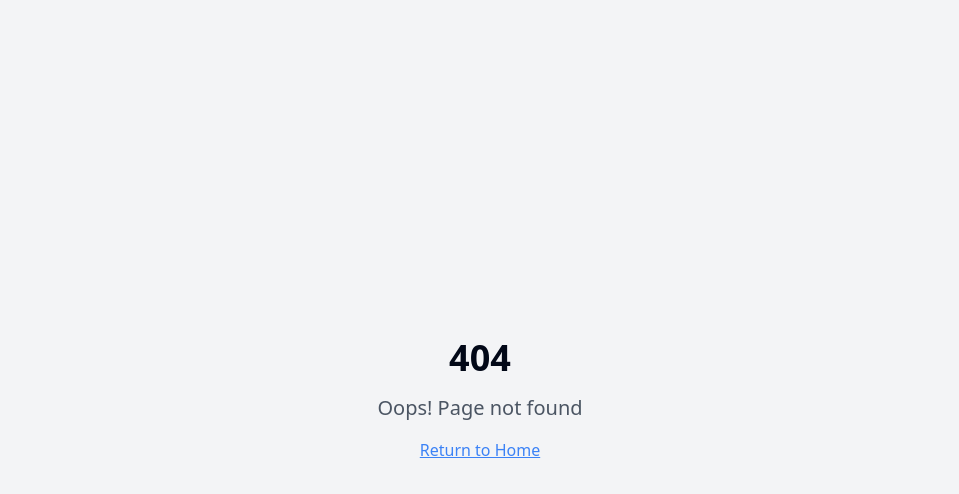
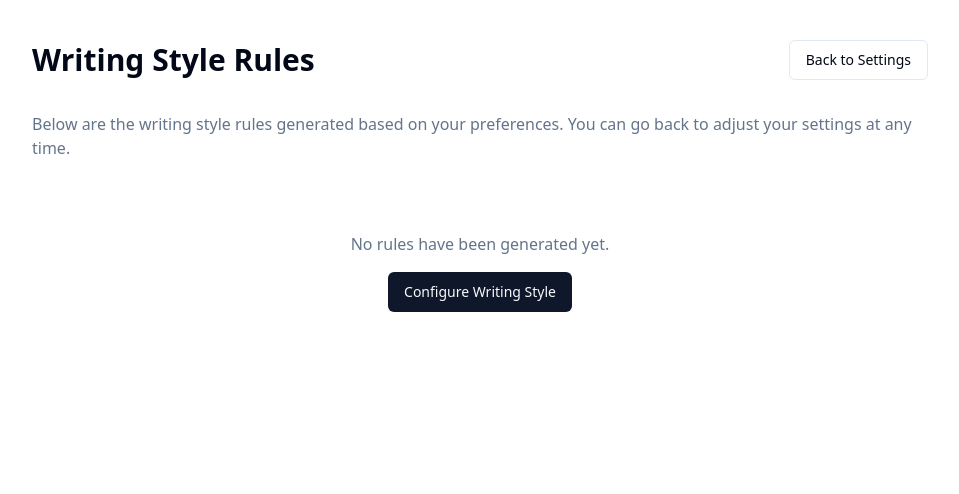
Before and after one commit to kristophe99/mellow-form-craft, a React (Vite) app: page /writing-style/results in a window 1280 px wide. Before the commit this address had no page. Shown: the top 494 px of the page, without its empty margins (160-1119 px from the left). Built offline with nearby package versions, Linux system fonts and the light colour scheme.

Commit message:
feat: Display results on a new screen after submit
The form submission now redirects to a new screen to display the generated rules.

```diff
--- a/src/App.tsx
+++ b/src/App.tsx
@@ -7,6 +7,7 @@ import { BrowserRouter, Routes, Route } from "react-router-dom";
 import Index from "./pages/Index";
 import NotFound from "./pages/NotFound";
 import WritingStylePage from "./pages/WritingStylePage";
+import WritingStyleResultsPage from "./pages/WritingStyleResultsPage";
 
 const queryClient = new QueryClient();
 
@@ -19,6 +20,7 @@ const App = () => (
         <Routes>
           <Route path="/" element={<Index />} />
           <Route path="/writing-style" element={<WritingStylePage />} />
+          <Route path="/writing-style/results" element={<WritingStyleResultsPage />} />
           {/* ADD ALL CUSTOM ROUTES ABOVE THE CATCH-ALL "*" ROUTE */}
           <Route path="*" element={<NotFound />} />
         </Routes>
--- a/src/components/writing-style/RulesList.tsx
+++ b/src/components/writing-style/RulesList.tsx
@@ -7,11 +7,15 @@ interface RulesListProps {
 
 export function RulesList({ rules }: RulesListProps) {
   return (
-    <div className="mt-10 border border-border rounded-md p-6">
-      <h2 className="text-2xl font-bold mb-4">Generated Writing Style Rules</h2>
-      <pre className="whitespace-pre-line bg-muted p-4 rounded-md text-sm">
-        {rules.join('\n')}
-      </pre>
+    <div className="border border-border rounded-md p-6">
+      <ul className="space-y-3">
+        {rules.map((rule, index) => (
+          <li key={index} className="flex">
+            <span className="text-primary font-medium mr-2">{index + 1}.</span>
+            <span>{rule}</span>
+          </li>
+        ))}
+      </ul>
     </div>
   );
 }
--- a/src/components/writing-style/WritingStyleForm.tsx
+++ b/src/components/writing-style/WritingStyleForm.tsx
@@ -1,5 +1,6 @@
 
 import React, { useState } from "react";
+import { useNavigate } from "react-router-dom";
 import { useForm } from "react-hook-form";
 import { zodResolver } from "@hookform/resolvers/zod";
 import * as z from "zod";
@@ -16,13 +17,11 @@ import { AmpersandSection } from "./sections/AmpersandSection";
 import { CapitalizationSection } from "./sections/CapitalizationSection";
 import { DatesAndNumbersSection } from "./sections/DatesAndNumbersSection";
 import { PunctuationSection } from "./sections/PunctuationSection";
-import { RulesList } from "./RulesList";
 
 type WritingStyleFormValues = z.infer<typeof writingStyleSchema>;
 
 export function WritingStyleForm() {
-  const [rules, setRules] = useState<string[]>([]);
-  const [showRules, setShowRules] = useState(false);
+  const navigate = useNavigate();
 
   const form = useForm<WritingStyleFormValues>({
     resolver: zodResolver(writingStyleSchema),
@@ -99,12 +98,15 @@ export function WritingStyleForm() {
   function onSubmit(data: WritingStyleFormValues) {
     console.log(data);
     const generatedRules = generateRules(data);
-    setRules(generatedRules);
-    setShowRules(true);
 
     toast({
       title: "Writing style preferences saved",
       description: "Your settings have been successfully saved.",
+    });
+
+    // Navigate to the results page with the generated rules
+    navigate('/writing-style/results', {
+      state: { rules: generatedRules }
     });
   }
 
@@ -123,8 +125,6 @@ export function WritingStyleForm() {
         </div>
 
         <Button type="submit" className="mt-8">Save Writing Style Preferences</Button>
-
-        {showRules && <RulesList rules={rules} />}
       </form>
     </Form>
   );
--- /dev/null
+++ b/src/pages/WritingStyleResultsPage.tsx
@@ -0,0 +1,39 @@
+
+import React from "react";
+import { useLocation, Link } from "react-router-dom";
+import { Button } from "@/components/ui/button";
+import { RulesList } from "@/components/writing-style/RulesList";
+
+export default function WritingStyleResultsPage() {
+  const location = useLocation();
+  const { rules } = location.state || { rules: [] };
+
+  return (
+    <div className="container py-10">
+      <div className="max-w-4xl mx-auto">
+        <div className="flex justify-between items-center mb-8">
+          <h1 className="text-3xl font-bold">Writing Style Rules</h1>
+          <Link to="/writing-style">
+            <Button variant="outline">Back to Settings</Button>
+          </Link>
+        </div>
+
+        <p className="text-muted-foreground mb-8">
+          Below are the writing style rules generated based on your preferences.
+          You can go back to adjust your settings at any time.
+        </p>
+
+        {rules.length > 0 ? (
+          <RulesList rules={rules} />
+        ) : (
+          <div className="text-center py-10">
+            <p className="text-muted-foreground">No rules have been generated yet.</p>
+            <Link to="/writing-style" className="mt-4 inline-block">
+              <Button>Configure Writing Style</Button>
+            </Link>
+          </div>
+        )}
+      </div>
+    </div>
+  );
+}
```
